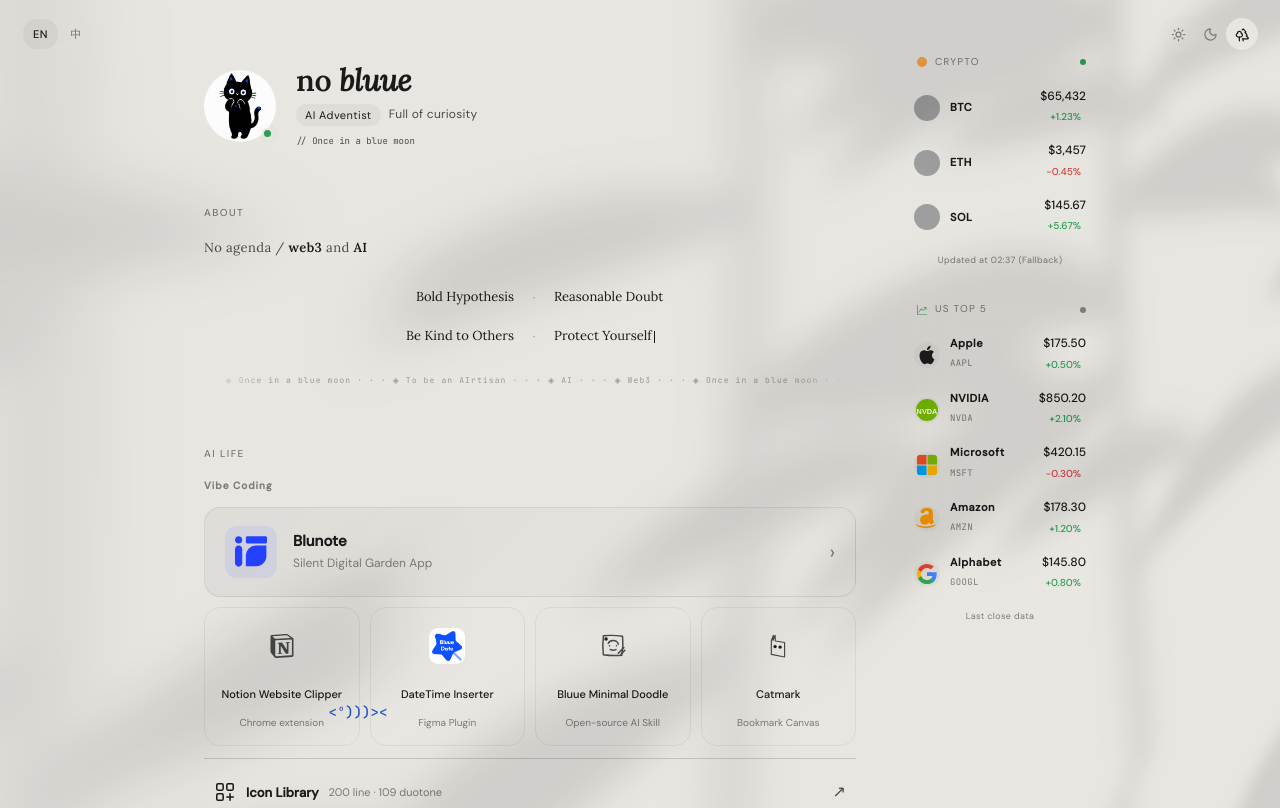
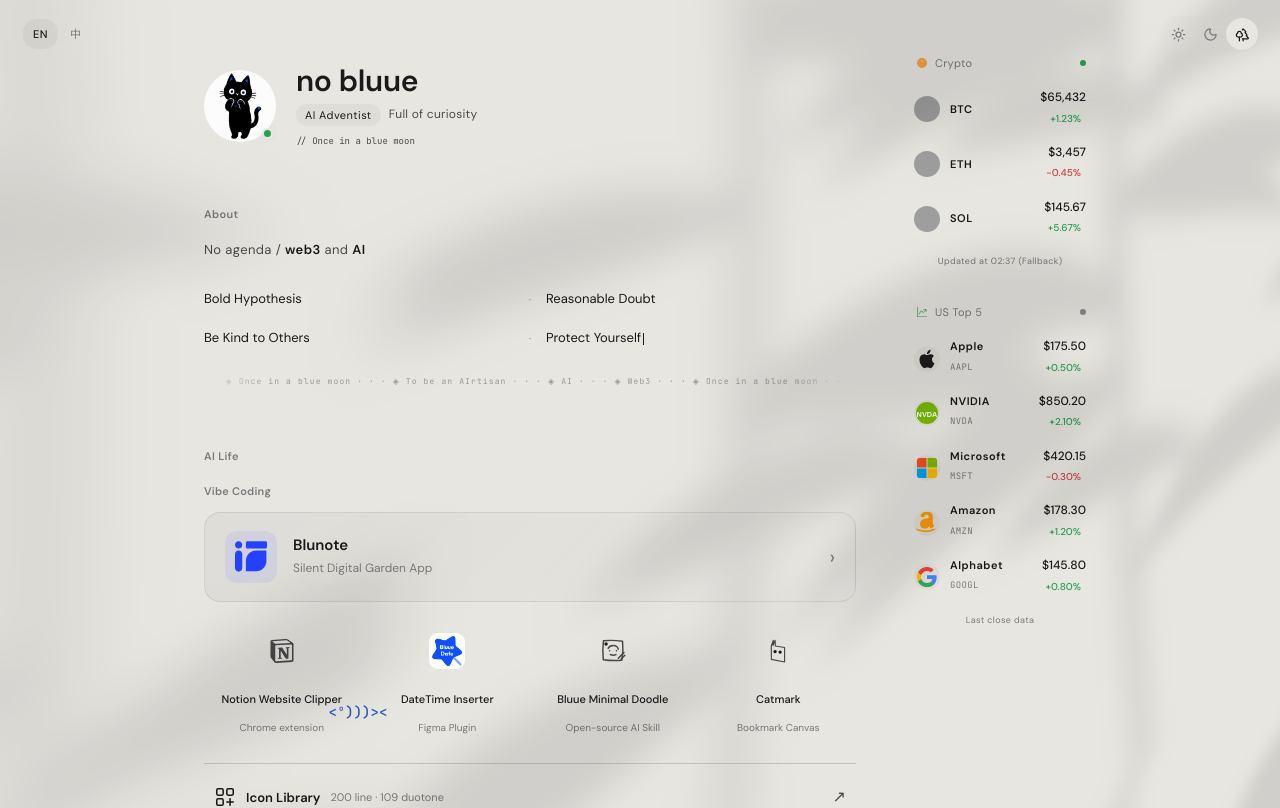
Before and after one commit to xiaomaolu/-nobluueweb, a React (Vite) app: page / in a window 1280 px wide. Shown: the top 808 px of the page. Built offline with nearby package versions, Linux system fonts and the light colour scheme; no server answers; grey boxes are pictures that could not be loaded.

Commit message:
Refine site typography, casing and surfaces

```diff
--- a/icon-library/public/index.html
+++ b/icon-library/public/index.html
@@ -41,10 +41,10 @@
   main { max-width:1200px; margin:0 auto; padding:8px 24px 80px; }
   section { margin-top:34px; }
   section h2 { font-size:17px; margin-bottom:14px; display:flex; align-items:center; gap:10px; scroll-margin-top:170px; }
-  section h2 .count { font-size:11px; color:#7c8494; background:#1a1d24; border:1px solid #2a2e38;
+  section h2 .count { font-size:11px; color:#7c8494; background:transparent; border:0;
                       border-radius:12px; padding:2px 9px; }
   .grid { display:grid; grid-template-columns:repeat(auto-fill,minmax(118px,1fr)); gap:10px; }
-  .card { background:#16181e; border:1px solid #23262e; border-radius:12px; padding:18px 8px 12px;
+  .card { background:transparent; border:1px solid transparent; border-radius:12px; padding:18px 8px 12px;
           text-align:center; cursor:pointer; transition:.15s; }
   .card:hover { border-color:#5b8cff; transform:translateY(-2px); background:#1a1e28; }
   .card:active { transform:scale(.97); }
@@ -111,7 +111,7 @@
 <nav id="rail">
   <button class="rail-btn on" data-lib="line"><b>◐</b><span>线性</span><i>200</i></button>
   <button class="rail-btn" data-lib="duo"><b>◑</b><span>双色</span><i>109</i></button>
-  <div class="rail-tip">ICON LIBRARY</div>
+  <div class="rail-tip">Icon Library</div>
 </nav>
 <header>
   <div class="top">
--- a/src/index.css
+++ b/src/index.css
@@ -1,9 +1,8 @@
-@import url('https://fonts.googleapis.com/css2?family=Lora:ital,wght@0,400;0,600;1,400&family=DM+Sans:opsz,wght@9..40,300;9..40,400;9..40,500&family=Noto+Serif+SC:wght@400;600&family=JetBrains+Mono:wght@400;500&display=swap');
+@import url('https://fonts.googleapis.com/css2?family=DM+Sans:opsz,wght@9..40,300;9..40,400;9..40,500;9..40,600;9..40,700&family=JetBrains+Mono:wght@400;500&display=swap');
 @import "tailwindcss";
 
 @theme {
-  --font-sans: "DM Sans", ui-sans-serif, system-ui, sans-serif;
-  --font-serif: "Lora", "Noto Serif SC", ui-serif, Georgia, serif;
+  --font-sans: "DM Sans", "PingFang SC", "Microsoft YaHei", ui-sans-serif, system-ui, sans-serif;
   --font-mono: "JetBrains Mono", ui-monospace, SFMono-Regular, monospace;
 }
 
@@ -112,7 +111,7 @@ html.sunlit .top-nav {
 
 body {
   background: var(--bg); color: var(--text);
-  font-family: 'DM Sans', sans-serif;
+  font-family: var(--font-sans);
   font-size: 14px; line-height: 1.65;
   min-height: 100vh; overflow-x: hidden;
   transition: background 0.35s, color 0.35s;
@@ -348,18 +347,15 @@ html.dark .live-indicator { animation: pulse-ring-dark 2s ease-out infinite; }
 }
 
 .card {
-  background:var(--glass);
+  background:transparent;
   border-radius:var(--r-xl); padding:24px 24px 20px;
-  backdrop-filter:blur(20px); -webkit-backdrop-filter:blur(20px);
-  transition:background 0.35s;
   position:relative; overflow:hidden;
 }
-.card:hover { background:var(--bg3); }
 
-.hero-card { background:var(--hero-grad); }
+.hero-card { background:transparent; }
 
 .label {
-  font-size:10px; font-weight:500; letter-spacing:0.14em; text-transform:uppercase;
+  font-size:11px; font-weight:600; letter-spacing:0.03em;
   color:var(--text3); margin-bottom:16px;
   display:flex; align-items:center; gap:8px;
 }
@@ -367,7 +363,7 @@ html.dark .live-indicator { animation: pulse-ring-dark 2s ease-out infinite; }
 .ai-section-title {
   margin-bottom:12px;
   color:var(--text3);
-  font-size:10px; font-weight:600; letter-spacing:0.10em;
+  font-size:11px; font-weight:600; letter-spacing:0.02em;
 }
 
 .ai-grid {
@@ -401,16 +397,17 @@ html.dark .live-indicator { animation: pulse-ring-dark 2s ease-out infinite; }
   display:flex; flex-direction:column; align-items:center; justify-content:flex-start;
   gap:0; padding:16px 10px 14px;
   border-radius:var(--r-lg);
-  border:1px solid var(--border);
-  background:var(--bg3); cursor:pointer; text-decoration:none; color:inherit;
+  border:1px solid transparent;
+  background:transparent; cursor:pointer; text-decoration:none; color:inherit;
   text-align:center;
   transition:background 0.2s, border-color 0.2s, transform 0.2s;
 }
-.ai-item:hover { background:var(--bg2); border-color:var(--border-h); transform:translateY(-2px); }
+.ai-item:hover, .ai-item:focus-visible { background:var(--blue-soft); transform:translateY(-2px); }
+.ai-item:focus-visible { outline:2px solid var(--blue); outline-offset:2px; }
 .ai-item.empty { opacity:0.3; pointer-events:none; }
 .ai-icon-wrap {
   width:44px; height:44px; border-radius:12px;
-  background:var(--glass);
+  background:transparent;
   display:flex; align-items:center; justify-content:center;
   color:var(--text2); flex:0 0 auto;
   transition:background 0.2s, color 0.2s;
@@ -512,12 +509,12 @@ html.dark .live-indicator { animation: pulse-ring-dark 2s ease-out infinite; }
 .catmark-kicker {
   margin-bottom:4px;
   color:var(--text3); font-size:10px; font-weight:600;
-  letter-spacing:0.12em; text-transform:uppercase;
+  letter-spacing:0.03em;
 }
 
 .catmark-hero h1,
 .catmark-about h2 {
-  font-family:'Lora','Noto Serif SC',serif;
+  font-family:var(--font-sans);
   color:var(--text); font-weight:600;
   letter-spacing:-0.015em;
 }
@@ -618,9 +615,7 @@ html.dark .live-indicator { animation: pulse-ring-dark 2s ease-out infinite; }
 .catmark-steps li {
   display:flex; gap:10px;
   padding:14px;
-  border:1px solid var(--border);
-  border-radius:var(--r-md);
-  background:var(--bg3);
+  border-top:1px solid var(--border-h);
 }
 
 .catmark-steps li > span {
@@ -700,18 +695,14 @@ html.dark .live-indicator { animation: pulse-ring-dark 2s ease-out infinite; }
 .link-row:hover .link-arr { color:var(--blue); transform:translateX(3px); }
 
 .price-panel {
-  background:var(--glass);
+  background:transparent;
   border-radius:var(--r-xl); padding:14px 14px 10px;
-  backdrop-filter:blur(24px); -webkit-backdrop-filter:blur(24px);
-  transition:background 0.35s;
 }
 
 .stock-panel {
   margin-top:10px;
-  background:var(--glass);
+  background:transparent;
   border-radius:var(--r-xl); padding:14px 14px 10px;
-  backdrop-filter:blur(24px); -webkit-backdrop-filter:blur(24px);
-  transition:background 0.35s;
 }
 
 .price-row {
@@ -727,8 +718,8 @@ html.dark .live-indicator { animation: pulse-ring-dark 2s ease-out infinite; }
 }
 
 .heatmap-card {
-  background:var(--glass); border-radius:var(--r-xl);
-  padding:20px; backdrop-filter:blur(20px); overflow:hidden; transition:background 0.35s;
+  background:transparent; border-radius:var(--r-xl);
+  padding:20px; overflow:hidden;
 }
 
 .coin-heatmap {
@@ -899,11 +890,10 @@ html.dark .live-indicator { animation: pulse-ring-dark 2s ease-out infinite; }
 }
 
 .d-hero{
-  background:var(--hero-grad);
+  background:transparent;
   border-radius:var(--r-xl);padding:32px 28px;
   display:flex;align-items:center;gap:20px;
-  backdrop-filter:blur(20px);animation:rise 0.6s cubic-bezier(.22,1,.36,1) both;
-  transition:background 0.35s;
+  animation:rise 0.6s cubic-bezier(.22,1,.36,1) both;
 }
 .d-hero-icon{
   width:56px;height:56px;border-radius:14px;
@@ -912,9 +902,8 @@ html.dark .live-indicator { animation: pulse-ring-dark 2s ease-out infinite; }
   transition:background 0.35s;
 }
 .d-card{
-  background:var(--glass);border-radius:var(--r-xl);
+  background:transparent;border-radius:var(--r-xl);
   padding:22px 22px 18px;
-  backdrop-filter:blur(20px);transition:background 0.35s;
 }
 .d-card:nth-child(2){animation:rise 0.6s 0.08s cubic-bezier(.22,1,.36,1) both;}
 .d-card:nth-child(3){animation:rise 0.6s 0.14s cubic-bezier(.22,1,.36,1) both;}
@@ -923,7 +912,7 @@ html.dark .live-indicator { animation: pulse-ring-dark 2s ease-out infinite; }
 .blunote-purpose h2 {
   margin: 0 0 10px;
   color: var(--text);
-  font-family: 'Lora', serif;
+  font-family: var(--font-sans);
   font-size: clamp(19px, 3vw, 23px);
   font-weight: 600;
   letter-spacing: -0.015em;
@@ -1091,10 +1080,8 @@ html.dark .blunote-drive-purpose {
 
 .feat-item{
   display:flex;align-items:flex-start;gap:12px;
-  padding:12px 14px;background:var(--bg3);
-  border-radius:var(--r-md);transition:background 0.35s;
+  padding:12px 0;border-top:1px solid var(--border-h);
 }
-.feat-item:hover{background:var(--bg2);}
 
 html.dark .stock-logo-wrap { background:rgba(255,255,255,0.08); }
 html.dark .stock-logo-wrap svg [fill="#1d1d1f"] { fill:#e0e0e0; }
@@ -1115,7 +1102,7 @@ html.dark .stock-logo-wrap svg [fill="#1d1d1f"] { fill:#e0e0e0; }
   margin-bottom:10px;
 }
 .price-panel-label {
-  font-size:10px; letter-spacing:0.12em; text-transform:uppercase; color:var(--text3);
+  font-size:11px; letter-spacing:0.03em; color:var(--text3);
 }
 
 .coin-icon-wrap {
@@ -1184,11 +1171,11 @@ html.dark .stock-logo-wrap svg [fill="#1d1d1f"] { fill:#e0e0e0; }
 
 .hero-text { flex:1; }
 .name {
-  font-family:'Lora',Georgia,serif;
+  font-family:var(--font-sans);
   font-size:clamp(22px,4vw,30px);
   font-weight:600; letter-spacing:-0.01em; line-height:1.1; margin-bottom:7px;
 }
-.name em { font-style:italic; color:var(--blue); }
+.name em { font-style:normal; color:var(--blue); }
 .tagline {
   font-size:12px; color:var(--text2); letter-spacing:0.02em;
   display:flex; align-items:center; gap:8px; flex-wrap:wrap;
@@ -1199,16 +1186,16 @@ html.dark .stock-logo-wrap svg [fill="#1d1d1f"] { fill:#e0e0e0; }
   font-size:11px; color:var(--blue); letter-spacing:0.04em;
 }
 
-.bio { font-family:'Noto Serif SC','Lora',serif; }
+.bio { font-family:var(--font-sans); }
 .bio-intro { font-size:13px; color:var(--text2); margin-bottom:18px; letter-spacing:0.03em; }
 .bio-intro strong { color:var(--blue); font-weight:600; }
-.manifesto { display:flex; flex-direction:column; padding-left:8px; }
+.manifesto { display:flex; flex-direction:column; }
 .manifesto-row {
-  display:grid; grid-template-columns:1fr 16px 1fr;
+  display:grid; grid-template-columns:minmax(0,1fr) 8px minmax(0,1fr);
   align-items:baseline; gap:0 12px;
   padding:9px 0;
 }
-.m-l { font-size:13px; color:var(--text); text-align:right; }
+.m-l { font-size:13px; color:var(--text); text-align:left; }
 .m-s { font-size:10px; color:var(--text3); text-align:center; }
 .m-r { font-size:13px; color:var(--blue); }
 
--- a/src/pages/Blunote.tsx
+++ b/src/pages/Blunote.tsx
@@ -67,8 +67,8 @@ export function Blunote() {
         <div className="d-hero">
           <div className="d-hero-icon" style={{ background: 'rgba(36,65,255,0.08)', padding: '12px', borderRadius: '16px' }}>{ICON_BLUNOTE}</div>
           <div>
-            <div style={{ fontSize: '10px', fontWeight: 600, letterSpacing: '0.12em', textTransform: 'uppercase', color: 'var(--text3)', marginBottom: '4px' }}>Silent Digital Garden</div>
-            <h1 className="d-hero-title" style={{ fontFamily: "'Lora', serif", fontSize: 'clamp(20px, 4vw, 28px)', fontWeight: 600, lineHeight: 1.2, color: 'var(--text)', letterSpacing: '-0.01em', margin: '0 0 6px' }}>Blunote</h1>
+            <div style={{ fontSize: '11px', fontWeight: 600, letterSpacing: '0.02em', color: 'var(--text3)', marginBottom: '4px' }}>Silent Digital Garden</div>
+            <h1 className="d-hero-title" style={{ fontSize: 'clamp(20px, 4vw, 28px)', fontWeight: 600, lineHeight: 1.2, color: 'var(--text)', letterSpacing: '-0.01em', margin: '0 0 6px' }}>Blunote</h1>
             <div className="d-hero-badge" style={{ display: 'inline-flex', alignItems: 'center', gap: '5px', fontSize: '11px', color: 'var(--blue)', background: 'var(--blue-soft)', borderRadius: '20px', padding: '2px 9px' }}>
               <span className="d-live-dot" style={{ width: '5px', height: '5px', borderRadius: '50%', background: 'var(--green)' }}></span>
               Local-first · Privacy Focused · Multi-platform
--- a/src/pages/BlunoteSupport.tsx
+++ b/src/pages/BlunoteSupport.tsx
@@ -27,8 +27,8 @@ export function BlunoteSupport() {
             {t('If you encounter any issues or have questions regarding Blunote, please feel free to reach out to our support team.', '如果您在使用 Blunote 过程中遇到任何问题或有任何疑问，请随时联系我们的支持团队。')}
           </p>
 
-          <div style={{ padding: '20px', background: 'var(--glass)', borderRadius: '12px', display: 'flex', flexDirection: 'column', gap: '8px' }}>
-            <div style={{ fontSize: '12px', color: 'var(--text3)', textTransform: 'uppercase', letterSpacing: '0.05em' }}>{t('Contact Email', '联系邮箱')}</div>
+          <div style={{ padding: '20px 0', borderTop: '1px solid var(--border-h)', display: 'flex', flexDirection: 'column', gap: '8px' }}>
+            <div style={{ fontSize: '12px', color: 'var(--text3)', letterSpacing: '0.02em' }}>{t('Contact Email', '联系邮箱')}</div>
             <a href="mailto:note@nobluue.com" style={{ fontSize: '18px', fontWeight: 500, color: 'var(--blue)', textDecoration: 'none' }}>
               note@nobluue.com
             </a>
--- a/src/pages/VibeCoding.tsx
+++ b/src/pages/VibeCoding.tsx
@@ -27,7 +27,7 @@ export function VibeCoding() {
           <div className="d-hero-icon">{ICON_NOTION}</div>
           <div>
             <div style={{ fontSize: '10px', fontWeight: 600, letterSpacing: '0.12em', color: 'var(--text3)', marginBottom: '4px' }}>Vibe Coding</div>
-            <div className="d-hero-title" style={{ fontFamily: "'Lora', serif", fontSize: 'clamp(20px, 4vw, 28px)', fontWeight: 600, color: 'var(--text)', letterSpacing: '-0.01em', marginBottom: '6px' }}>Notion Website Clipper</div>
+            <div className="d-hero-title" style={{ fontSize: 'clamp(20px, 4vw, 28px)', fontWeight: 600, color: 'var(--text)', letterSpacing: '-0.01em', marginBottom: '6px' }}>Notion Website Clipper</div>
             <div className="d-hero-badge" style={{ display: 'inline-flex', alignItems: 'center', gap: '5px', fontSize: '11px', color: 'var(--blue)', background: 'var(--blue-soft)', borderRadius: '20px', padding: '2px 9px' }}>
               <span className="d-live-dot" style={{ width: '5px', height: '5px', borderRadius: '50%', background: 'var(--green)' }}></span>
               Chrome extension · Notion Integration
@@ -73,7 +73,7 @@ export function VibeCoding() {
         <div className="d-card">
           <div className="label">Privacy Policy</div>
           <div className="privacy" style={{ fontSize: '11.5px', color: 'var(--text3)', lineHeight: 1.75 }}>
-            <div className="privacy-eff" style={{ fontSize: '10px', color: 'var(--text3)', letterSpacing: '0.08em', textTransform: 'uppercase', marginBottom: '14px' }}>Effective date: 1 March 2026</div>
+            <div className="privacy-eff" style={{ fontSize: '11px', color: 'var(--text3)', letterSpacing: '0.02em', marginBottom: '14px' }}>Effective date: 1 March 2026</div>
             <h3 style={{ fontSize: '11.5px', fontWeight: 600, color: 'var(--text2)', margin: '0 0 5px' }}>1. What this Extension does</h3>
             <p style={{ marginBottom: '5px' }}>A Notion‑integrated Chrome extension that captures web content and covers from the pages you visit and sends them to your own Notion database via the official Notion API.</p>
             <h3 style={{ fontSize: '11.5px', fontWeight: 600, color: 'var(--text2)', margin: '16px 0 5px' }}>2. Data we access and process</h3>
```
Also changed, not shown: index.html (+1 -1 lines).
